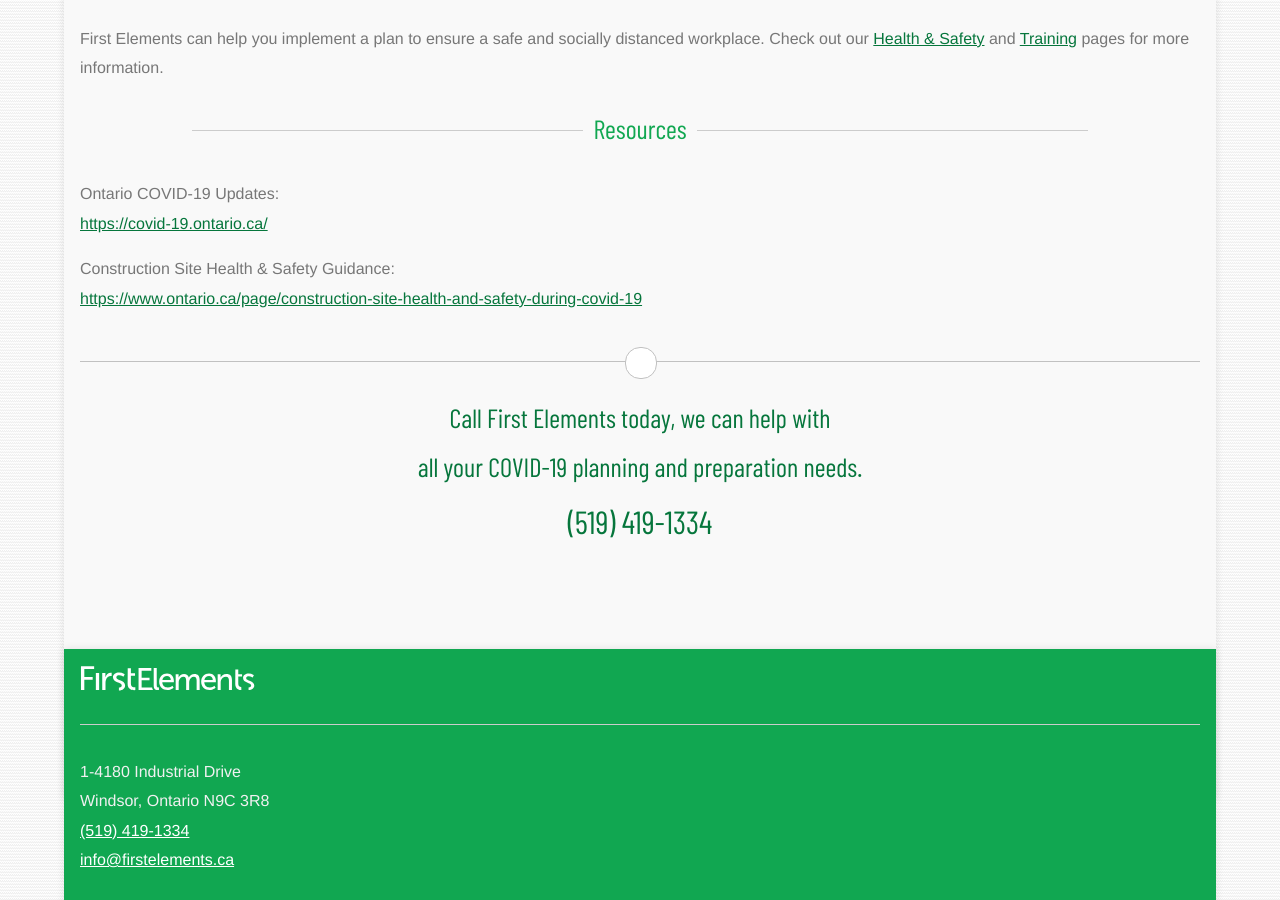
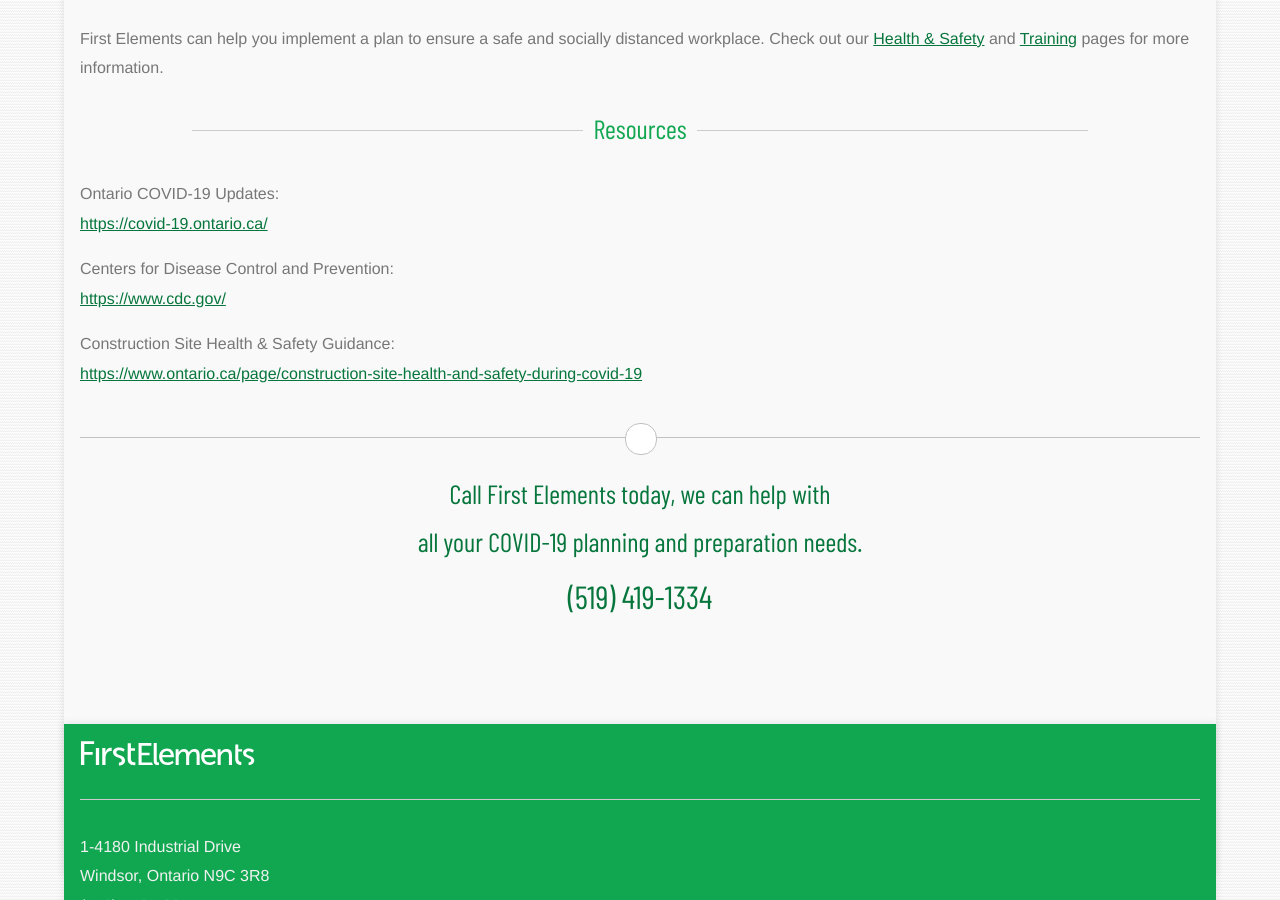
Before and after one commit to tobyl/firstelements, a Jekyll site: the page built from covid.markdown, in a window 1280 px wide and 900 px high, scrolled down 870 px. Built offline with Jekyll 4.4.1, drawn with Linux system fonts in a browser that asks for light colours; some web fonts are replaced.

Commit message:
Added link to CDC.

```diff
--- a/covid.markdown
+++ b/covid.markdown
@@ -31,6 +31,12 @@ permalink: /covid-19
     </a>
   </li>
   <li>
+    Centers for Disease Control and Prevention:<br />
+    <a href="https://www.cdc.gov/" target="_blank">
+      https://www.cdc.gov/
+    </a>
+  </li>
+  <li>
     Construction Site Health & Safety Guidance:<br />
     <a href="https://www.ontario.ca/page/construction-site-health-and-safety-during-covid-19" target="_blank">
       https://www.ontario.ca/page/construction-site-health-and-safety-during-covid-19
```
